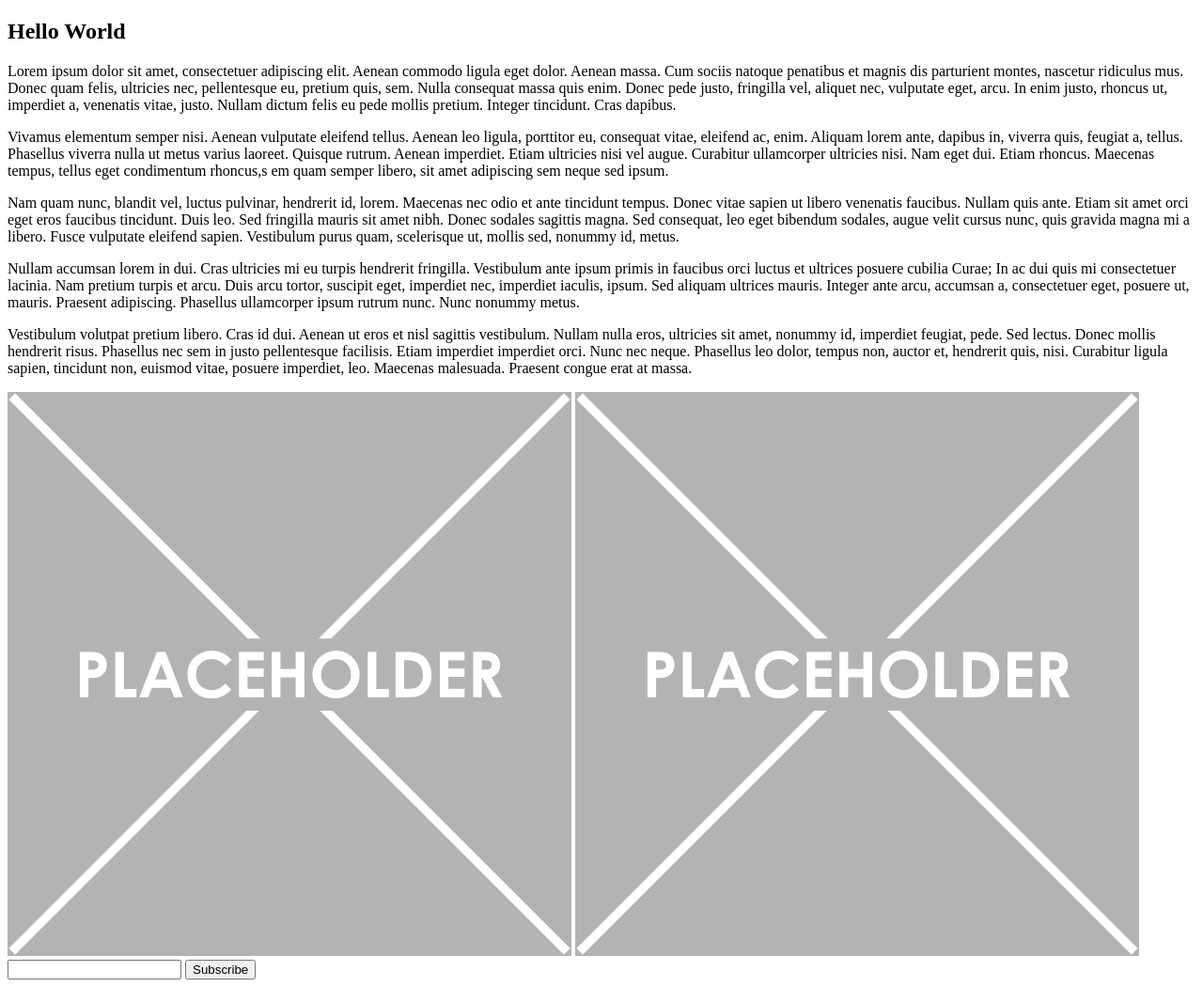
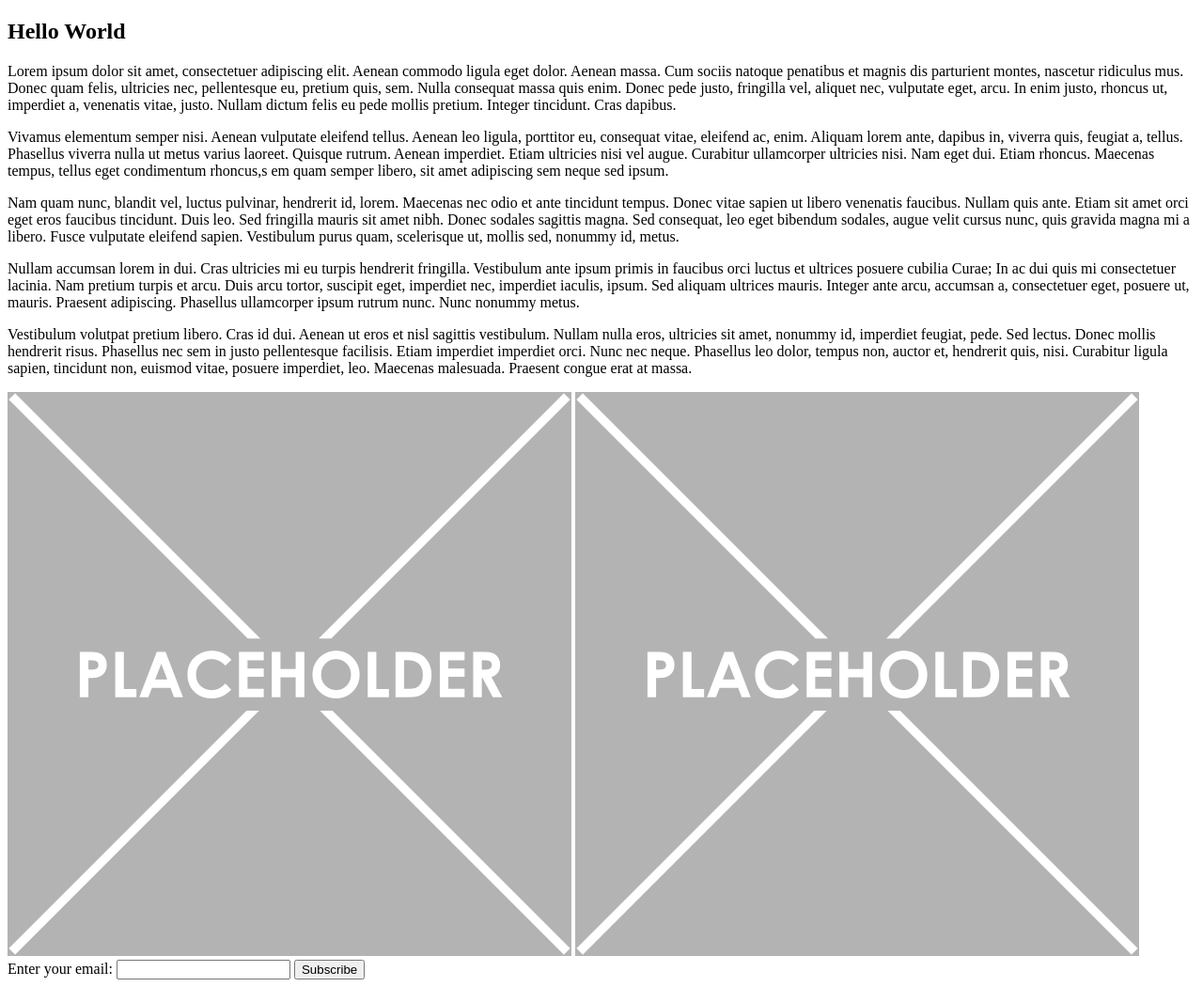
Before and after one commit to by-tess/Develhope, a plain HTML site: page HTML/es1/Crea una pagina con articolo per blog.html in a window 1280 px wide. Shown: the whole page at 94% size. Drawn offline with Linux system fonts and the light colour scheme.

Commit message:
push files

```diff
--- a/HTML/es1/Crea una pagina con articolo per blog.html
+++ b/HTML/es1/Crea una pagina con articolo per blog.html
@@ -44,7 +44,8 @@
 
     <footer>
         <form action="index.html">
-            <input type="text" id="email" name="email" required>
+            <label for="email">Enter your email:</label>
+            <input type="email" id="email" name="email" required>
             <input type="submit" value="Subscribe">
         </form>
     </footer>
```
